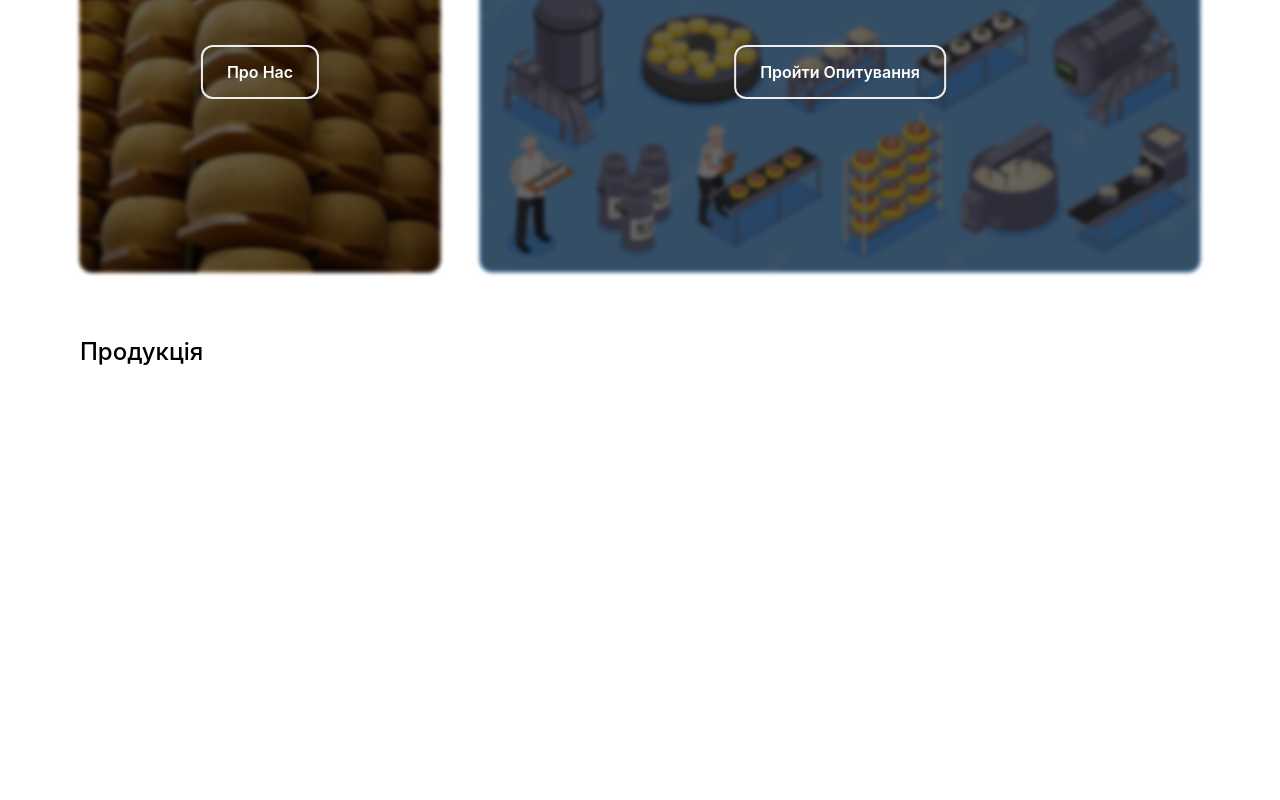
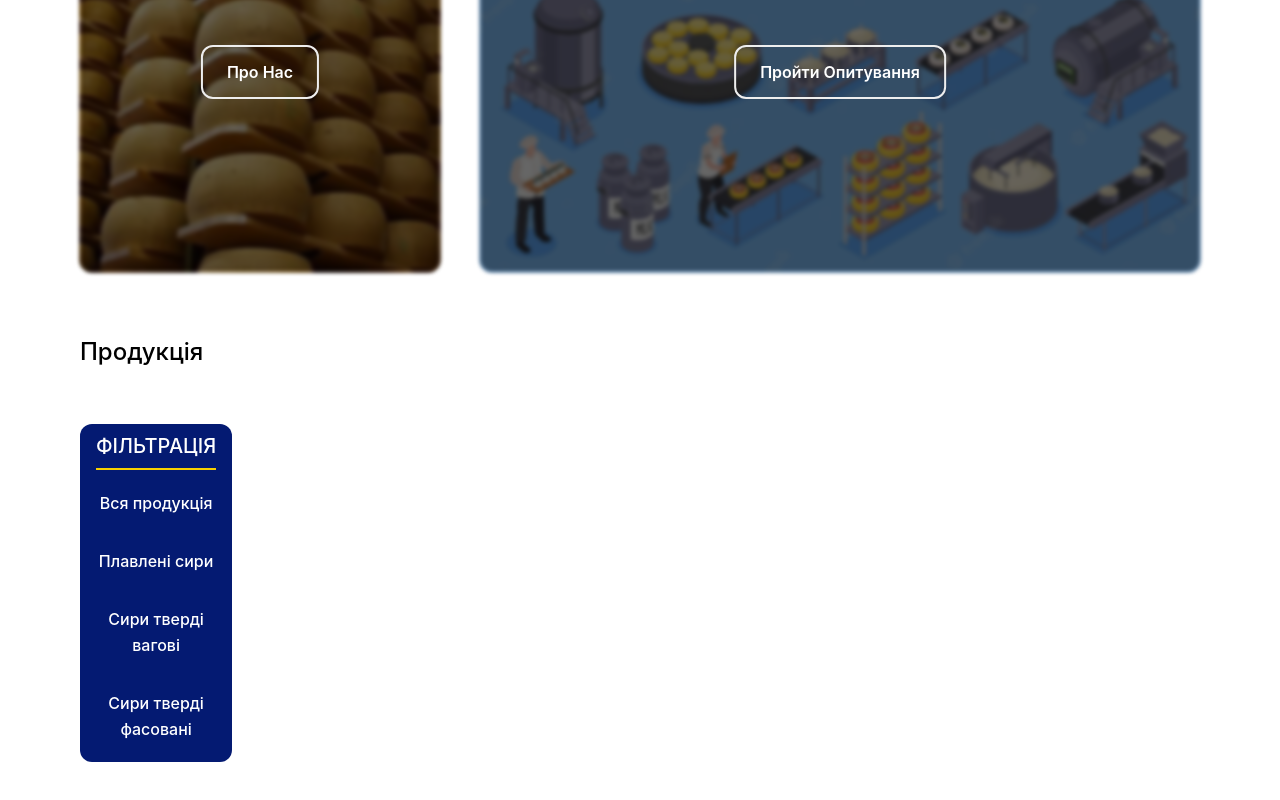
Before and after one commit to CarnageXD/consumer-preferences-monitoring, a Next.js app in the folder frontend/: page / in a window 1280 px wide. Shown: the part 240-1040 px from the top of the page. Before the commit the page ends 800 px from the top, so only its background shows below. Built offline with nearby package versions, Linux system fonts and the light colour scheme; no server answers.

Commit message:
bug fixes; add products filtering

```diff
--- a/frontend/components/products/products-filter.tsx
+++ b/frontend/components/products/products-filter.tsx
@@ -13,10 +13,6 @@ export const ProductsFilter = ({ setFilter }: ProductFilterProps) => {
     { title: "Сири тверді фасовані", value: "packaged" },
   ];
 
-  const handleSetFilter = (value: string) => {
-    setFilter(value);
-  };
-
   return (
     <div className="bg-primary-blue lg:mt-8 rounded-xl py-2 px-4 flex flex-col items-start gap-2">
       <Typography
@@ -25,13 +21,13 @@ export const ProductsFilter = ({ setFilter }: ProductFilterProps) => {
       >
         Фільтрація
       </Typography>
-      {filters.map((filter) => (
+      {filters.map(({ title, value }) => (
         <Typography
-          key={filter.title}
-          onClick={() => handleSetFilter(filter.value)}
+          key={title}
+          onClick={() => setFilter(value)}
           className="cursor-pointer transition-all text-center py-3 text-white w-full hover:bg-blue-900/50 font-medium hover:text-primary-yellow rounded-xl"
         >
-          {filter.title}
+          {title}
         </Typography>
       ))}
     </div>
--- a/frontend/components/survey/create-question.tsx
+++ b/frontend/components/survey/create-question.tsx
@@ -86,7 +86,7 @@ export const CreateQuestion = ({
         <Textarea
           readOnly
           placeholder="Текстова відповідь"
-          className="hover:border-gray-300 focus:border-gray-300 active:border-gray-300"
+          className="hover:!border-gray-300 focus:!border-gray-300 active:!border-gray-300"
         />
       )}
       {(question.type === "radio" || question.type === "checkbox") &&
--- a/frontend/pages/index.tsx
+++ b/frontend/pages/index.tsx
@@ -5,12 +5,17 @@ import AboutPreviewImg from "@public/about-preview.png";
 import SurveyPreviewImg from "@public/survey-preview.png";
 import { Product } from "@types";
 import { getApiUrl } from "@utils";
-import { useState } from "react";
+import { useMemo, useState } from "react";
 
 export default function Products({ products }: { products: Product[] }) {
   const [filter, setFilter] = useState("all");
+  console.log("filter", filter);
 
-  console.log(products);
+  const filteredProducts = useMemo(() => {
+    if (filter === "all") return products;
+
+    return products.filter((product) => product.type === filter);
+  }, [filter, products]);
 
   return (
     <Layout className="pb-24">
@@ -29,8 +34,8 @@ export default function Products({ products }: { products: Product[] }) {
       <div className="mt-8">
         <Typography className="font-medium text-2xl mb-6">Продукція</Typography>
         <div className="grid grid-cols-[0fr_1fr] gap-10">
-          <div></div>
-          {products && <ProductsGrid products={products} />}
+          <ProductsFilter setFilter={setFilter} />
+          {products && <ProductsGrid products={filteredProducts} />}
         </div>
       </div>
     </Layout>
--- a/frontend/pages/product/[...slug].tsx
+++ b/frontend/pages/product/[...slug].tsx
@@ -22,8 +22,6 @@ import { toast } from "react-hot-toast";
 
 export default function ProductPage({ product }: { product: Product }) {
   const { user, isAuthenticated } = useAuth();
-  const userId = user?.id;
-  const userName = user?.firstName;
   const [avgRate, setAvgRate] = useState(0);
   const [userRate, setUserRate] = useState<number | null>(null);
   const [reviewText, setReviewText] = useState("");
@@ -31,7 +29,19 @@ export default function ProductPage({ product }: { product: Product }) {
   const [recommendProduct, setRecommendProduct] = useState<null | boolean>(
     null
   );
-  const [localReviews, setLocalReviews] = useState<any>(product.review);
+  const [localReviews, setLocalReviews] = useState<any>(product.review || []);
+
+  const userId = user?.id;
+  const userName = user?.firstName;
+  const cheeseType = product.type;
+  const cheeseTypeText =
+    cheeseType === "processed"
+      ? "Плавлені сири"
+      : cheeseType === "weighted"
+      ? "Сири тверді вагові"
+      : cheeseType === "packaged"
+      ? "Сири тверді фасовані"
+      : "";
 
   const { push } = useRouter();
 
@@ -148,7 +158,7 @@ export default function ProductPage({ product }: { product: Product }) {
     if (userRating) {
       setUserRate(userRating.rating);
     }
-  }, []);
+  }, [user, product]);
 
   if (!product) {
     return null;
@@ -172,7 +182,7 @@ export default function ProductPage({ product }: { product: Product }) {
             </Typography>
             <Typography className="text-gray-900 font-medium text-sm uppercase">
               {/*TODO: add enum*/}
-              сири тверді фасовані
+              {cheeseTypeText}
             </Typography>
           </div>
           <Typography className="text-lg">{product.description}</Typography>
@@ -269,7 +279,7 @@ export default function ProductPage({ product }: { product: Product }) {
               </Button>
             </div>
           </div>
-          {!!product.review.length && (
+          {!!localReviews.length && (
             <div>
               <Typography className="text-xl mb-2 font-medium">
                 Відгуки про товар:
--- a/frontend/pages/surveys/createOrEdit.tsx
+++ b/frontend/pages/surveys/createOrEdit.tsx
@@ -36,6 +36,7 @@ export default function CreateOrUpdateSurvey({ survey }: { survey: Survey }) {
   console.log("questions", questions);
 
   const handleAddQuestion = () => {
+    //@ts-ignore
     setQuestions((prevQuestions) => [
       ...prevQuestions,
       {
@@ -97,7 +98,7 @@ export default function CreateOrUpdateSurvey({ survey }: { survey: Survey }) {
     }
   };
 
-  const handleDragEnd = (result) => {
+  const handleDragEnd = (result: any) => {
     if (!result.destination) {
       return;
     }
@@ -144,7 +145,7 @@ export default function CreateOrUpdateSurvey({ survey }: { survey: Survey }) {
           <DragDropContext onDragEnd={handleDragEnd}>
             {isBrowser && (
               <Droppable droppableId="question-list">
-                {(provided) => (
+                {(provided: any) => (
                   <div ref={provided.innerRef} {...provided.droppableProps}>
                     {questions.map((question, index) => (
                       <Draggable
@@ -154,7 +155,7 @@ export default function CreateOrUpdateSurvey({ survey }: { survey: Survey }) {
                         }
                         index={index}
                       >
-                        {(provided) => (
+                        {(provided: any) => (
                           <div
                             ref={provided.innerRef}
                             {...provided.draggableProps}
--- a/frontend/types/surveys.ts
+++ b/frontend/types/surveys.ts
@@ -11,8 +11,8 @@ export interface SurveyQuestion {
   question: string;
   type: "text" | "radio" | "checkbox";
   options: string[];
-  survey: Survey;
-  surveyResponses: SurveyResponse[];
+  survey?: Survey;
+  surveyResponses?: SurveyResponse[];
 }
 
 export interface SurveyResponse {
```
